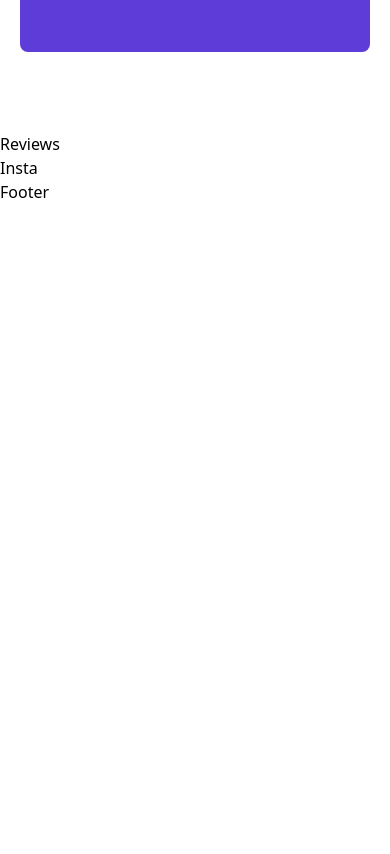
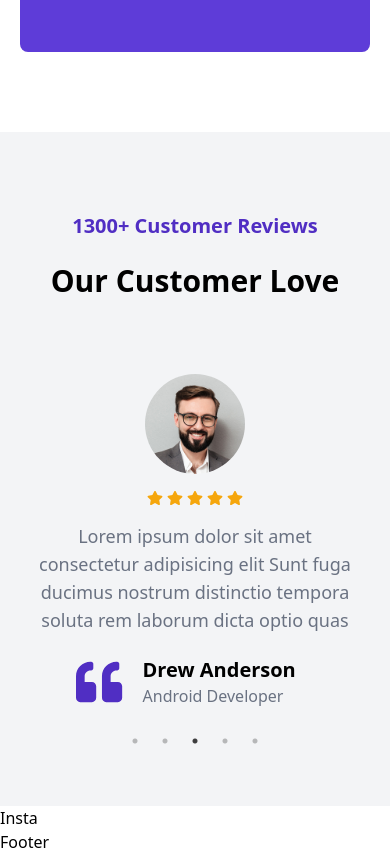
Before and after one commit to sajibdas126/e-commercs, a React (Vite) app: page / in a window 390 px wide. Shown: the part 9560-10414 px from the top of the page. Before the commit the page ends 9764 px from the top, so only its background shows below. Built offline with nearby package versions, Linux system fonts and the light colour scheme.

Commit message:
Implement Reviews component with slider functionality, AOS animations, and enhanced layout

```diff
--- a/src/Component/Navbar/Section/Reviews.jsx
+++ b/src/Component/Navbar/Section/Reviews.jsx
@@ -1,7 +1,154 @@
-import React from 'react'
+import React, { useEffect } from "react";
+import Slider from "react-slick";
+import "slick-carousel/slick/slick.css";
+import "slick-carousel/slick/slick-theme.css";
+import { FaStar, FaQuoteLeft } from "react-icons/fa";
+import AOS from "aos";
+import "aos/dist/aos.css";
+import test1 from "../../../assets/test-1.jpg";
+import test2 from "../../../assets/test-2.jpg";
+import test3 from "../../../assets/test-3.jpg";
+import test4 from "../../../assets/test-4.jpg";
+import test5 from "../../../assets/test-5.jpg";
 
 export const Reviews = () => {
+  var settings = {
+    dots: true,
+    infinite: true,
+    speed: 500,
+    slidesToShow: 2, // একবারে ১টা ছবি দেখাও
+    slidesToScroll: 1,
+    arrows: false, // এখানে সঠিক key
+    autoplay: true,
+    autoplaySpeed: 3000,
+
+    responsive: [
+      {
+        breakpoint: 1024,
+        settings: {
+          slidesToShow: 2,
+          slidesToScroll: 3,
+          infinite: true,
+          dots: true,
+        },
+      },
+      {
+        breakpoint: 600,
+        settings: {
+          slidesToShow: 1,
+          slidesToScroll: 2,
+          initialSlide: 2,
+        },
+      },
+      {
+        breakpoint: 480,
+        settings: {
+          slidesToShow: 1,
+          slidesToScroll: 1,
+        },
+      },
+    ],
+  };
+
+  const reviewdata = [
+    {
+      img: test1,
+      name: "albert twinson",
+      post: "store owner",
+      para: "Lorem ipsum dolor sit amet consectetur adipisicing elit Sunt fuga ducimus nostrum distinctio tempora soluta rem laborum dicta optio quas",
+    },
+    {
+      img: test2,
+      name: "alex grind",
+      post: "electrician",
+      para: "Lorem ipsum dolor sit amet consectetur adipisicing elit Sunt fuga ducimus nostrum distinctio tempora soluta rem laborum dicta optio quas",
+    },
+    {
+      img: test3,
+      name: "drew anderson",
+      post: "android developer",
+      para: "Lorem ipsum dolor sit amet consectetur adipisicing elit Sunt fuga ducimus nostrum distinctio tempora soluta rem laborum dicta optio quas",
+    },
+    {
+      img: test4,
+      name: "alex brown",
+      post: "web developer",
+      para: "Lorem ipsum dolor sit amet consectetur adipisicing elit Sunt fuga ducimus nostrum distinctio tempora soluta rem laborum dicta optio quas",
+    },
+    {
+      img: test5,
+      name: "james bond",
+      post: "army officer",
+      para: "Lorem ipsum dolor sit amet consectetur adipisicing elit Sunt fuga ducimus nostrum distinctio tempora soluta rem laborum dicta optio quas",
+    },
+  ];
+
+  useEffect(() => {
+    AOS.init({
+      offset: 100,
+      duration: 500,
+      easing: "ease-in-out", // এখানে 'easing' বানান ঠিক করলাম
+    });
+    AOS.refresh();
+  }, []);
   return (
-    <div>Reviews</div>
-  )
-}
+    <div
+      id="testimonials"
+      className="w-full lg:px-20 px-5 py-[80px]  bg-gray-100 flex
+    flex-col justify-center items-center gap-4 "
+    >
+      <h1
+        data-aos="zoom-in"
+        data-aos-delay="100"
+        className="text-[#502ec3] text-xl font-semibold capitalize"
+      >
+        1300+ Customer reviews
+      </h1>
+      <h1
+        data-aos="zoom-in"
+        data-aos-delay="200"
+        className="text-black font-semibold text-[30px] lg:text-[42px] leading-[50px] text-center capitalize"
+      >
+        Our customer love
+      </h1>
+
+      <div data-aos="zoom-in" data-aos-delay="200" className="w-full mt-10">
+        <Slider className="w-full" {...settings}>
+          {reviewdata.map((item, index) => (
+            <div>
+              <div
+                key={index}
+                className="w-full flex flex-col justify-center items-center gap-4 lg:p-10 p-3"
+              >
+                <img
+                  src={item.img}
+                  alt=""
+                  className="rounded-full w-[100px] m-auto"
+                />
+                <div className="flex justify-center items-center gap-1">
+                  <FaStar className="text-[#f5a60d]" />
+                  <FaStar className="text-[#f5a60d]" />
+                  <FaStar className="text-[#f5a60d]" />
+                  <FaStar className="text-[#f5a60d]" />
+                  <FaStar className="text-[#f5a60d]" />
+                </div>
+                <p className="text-center text-gray-500 text-lg ">
+                  {item.para}
+                </p>
+                <div className="flex justify-center items-center gap-5">
+                  <FaQuoteLeft className="text-[#502ec3] size-16" />
+                  <div className="w-full flex flex-col justify-center items-start">
+                    <h1 className="text-black text-xl capitalize font-semibold ">
+                      {item.name}
+                    </h1>
+                    <h1 className="text-gray-500 capitalize">{item.post}</h1>
+                  </div>
+                </div>
+              </div>
+            </div>
+          ))}
+        </Slider>
+      </div>
+    </div>
+  );
+};
```
